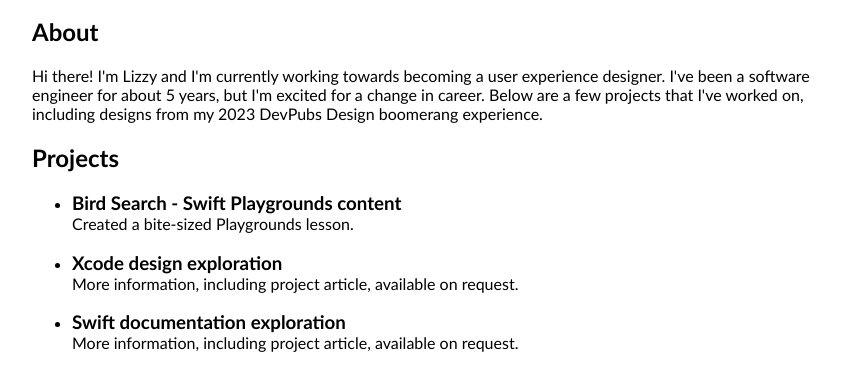
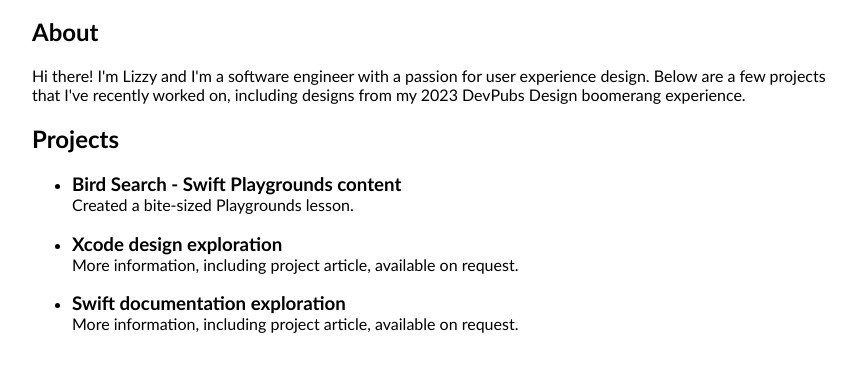
Before and after one commit to lizzyboard/lizzyboard.github.io, a plain HTML site: page index.html in a window 1280 px wide. Shown: the part 272-662 px from the top of the page, without its empty margins (208-1064 px from the left). Drawn offline with Linux system fonts and the light colour scheme.

Commit message:
about section

```diff
--- a/index.html
+++ b/index.html
@@ -13,7 +13,7 @@
         <a href="https://developer.apple.com/videos/play/wwdc2023/10176/" class="contact">latest wwdc talk</a>
 
         <h2>About</h2>
-        <p>Hi there! I'm Lizzy and I'm currently working towards becoming a user experience designer. I've been a software engineer for about 5 years, but I'm excited for a change in career. Below are a few projects that I've worked on, including designs from my 2023 DevPubs Design boomerang experience.</p>
+        <p>Hi there! I'm Lizzy and I'm a software engineer with a passion for user experience design. Below are a few projects that I've recently worked on, including designs from my 2023 DevPubs Design boomerang experience.</p>
 
         <h2>Projects</h2>
 
```
